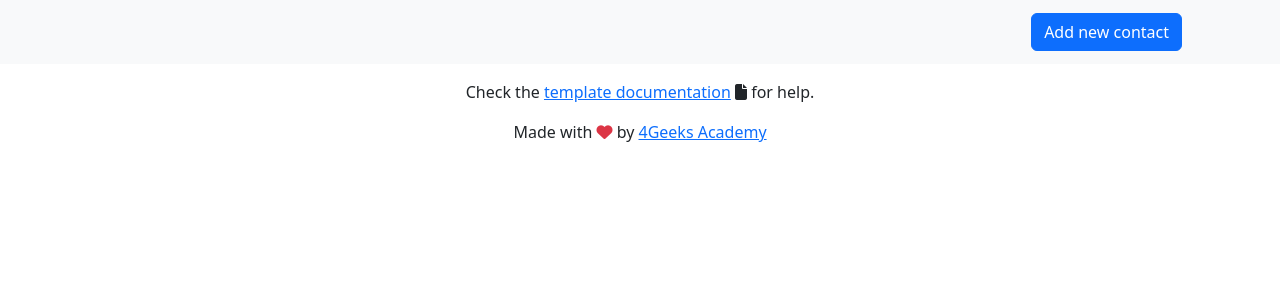
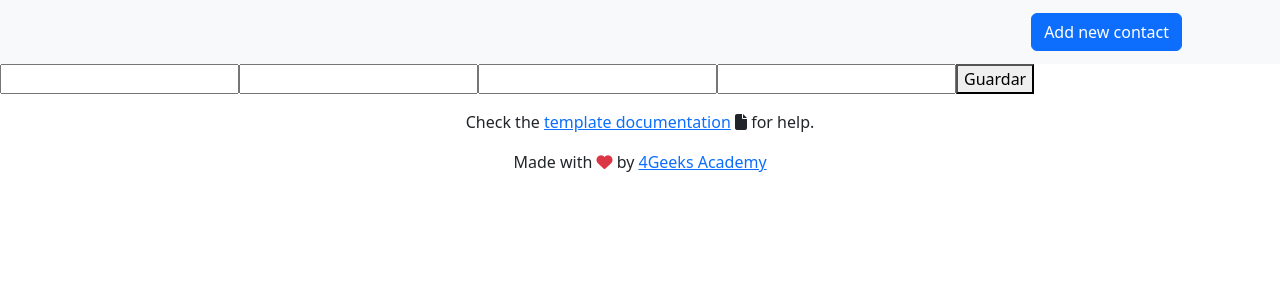
Before and after one commit to 4GeeksAcademy/contact-list-using-react-LucasCalvo, a React (Vite) app: page /editcontact in a window 1280 px wide. Shown: the top 300 px of the page. Built offline with nearby package versions, Linux system fonts and the light colour scheme; no server answers.

Commit message:
delete corregudio

```diff
--- a/src/pages/DeleteContact.jsx
+++ b/src/pages/DeleteContact.jsx
@@ -16,7 +16,7 @@ export const DeleteContact = () => {
 
             if (response.ok) {
                 console.log('Contacto eliminado correctamente');
-                navigate("/")   // te lleva al Home
+                navigate("/")
             } else {
                 console.error('Error al eliminar el contacto');
             }
--- a/src/pages/EditContact.jsx
+++ b/src/pages/EditContact.jsx
@@ -1,49 +1,73 @@
-import React, { useState , useEffect} from 'react'
-import { json, useParams } from 'react-router-dom'
+import React, { useState, useEffect } from 'react'
+import { useParams } from 'react-router-dom'
 
-export const EditContact=()=>{
-    const {id}=useParams();
-    const [contact, setcontact]=useState({
+export const EditContact = () => {
+  const { id } = useParams()
+
+  const [contact, setContact] = useState({
     name: '',
-        email:'',
-        phone:'',
-        address:'',
-    });
-    useEffect(()=>{
-        const fetchcontact= async()=>{
-            try{
-                const response = await fetch (`https://playground.4geeks.com/contact/agendas/lucas/contacts/${id}`);
-                if (response.ok){
-                const data = await response.json();
-                setcontact(data);
-                } else{
-                console.error('fail to fetch contact');
+    email: '',
+    phone: '',
+    address: ''
+  })
+
+  useEffect(() => {
+    const fetchContact = async () => {
+      try {
+        const response = await fetch(
+          `https://playground.4geeks.com/contact/agendas/lucas/contacts/${id}`
+        )
+
+        if (response.ok) {
+          const data = await response.json()
+          setContact(data)
+        } else {
+          console.error('No se pudo obtener el contacto')
         }
-            }catch(error){
-                console.error('error fetching contact:',error);
+      } catch (error) {
+        console.error('Error al buscar contacto:', error)
       }
-        };
-        fetchcontact();
-    }, {id});
-    const handleinputchange=(event)=>{
-        const{name,value}=event.target;
-        setcontact({...contact,[name]:value});
-    };
-    const handleSubmit=async(event) =>{
-        event.preventdefault();
-        try{
-            const response = await fetch (`https://playground.4geeks.com/contact/agendas/lucas/contacts/${id}`,
-                {method:'PUT',
-                    headers:{'content-type':'application/JSON',},
-                body: JSON.stringify(contact),});
-                if (response.ok){
-                const data = await response.json();
-                console.log('contact update successfully:', data);
-                } else{
-                console.error('fail to update contact');
     }
-            }catch(error){
-                console.error('error updating contact:',error);
+
+    fetchContact()
+  }, [id])
+
+  const handleInputChange = (event) => {
+    const { name, value } = event.target
+    setContact({ ...contact, [name]: value })
   }
-        };
+
+  const handleSubmit = async (event) => {
+    event.preventDefault()
+
+    try {
+      const response = await fetch(
+        `https://playground.4geeks.com/contact/agendas/lucas/contacts/${id}`,
+        {
+          method: 'PUT',
+          headers: { 'Content-Type': 'application/json' },
+          body: JSON.stringify(contact)
         }
+      )
+
+      if (response.ok) {
+        const data = await response.json()
+        console.log('Contacto actualizado con éxito:', data)
+      } else {
+        console.error('Error al actualizar contacto')
+      }
+    } catch (error) {
+      console.error('Error al actualizar contacto:', error)
+    }
+  }
+
+  return (
+    <form onSubmit={handleSubmit}>
+      <input name="name" value={contact.name} onChange={handleInputChange} />
+      <input name="email" value={contact.email} onChange={handleInputChange} />
+      <input name="phone" value={contact.phone} onChange={handleInputChange} />
+      <input name="address" value={contact.address} onChange={handleInputChange} />
+      <button type="submit">Guardar</button>
+    </form>
+  )
+}
```
Lines whose indentation alone changed are shown as unchanged.
